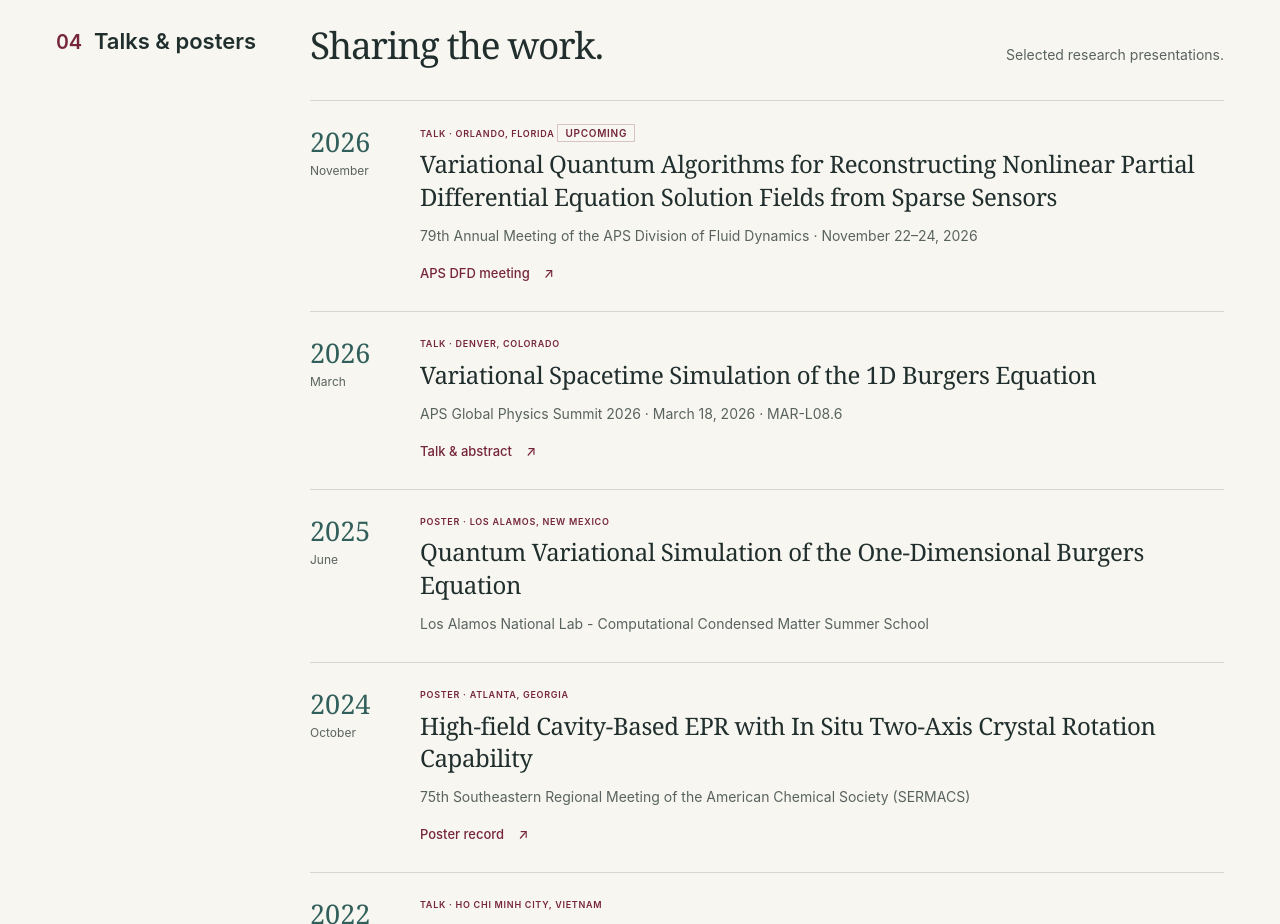
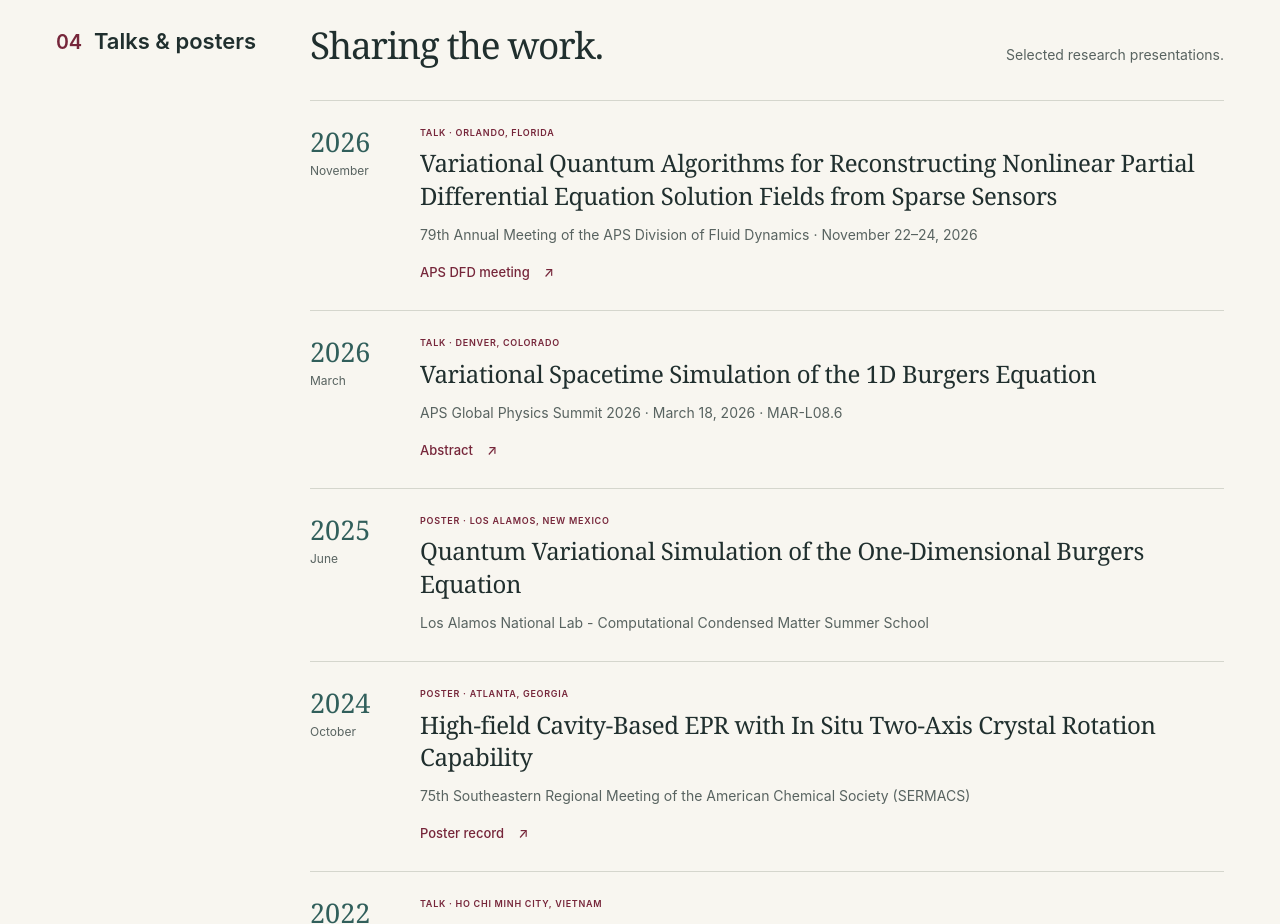
Before and after one commit to nhatquang-nguyen/nhatquang-nguyen.github.io, a plain HTML site: page index.html in a window 1280 px wide. Shown: the part 4660-5584 px from the top of the page. Drawn offline with Linux system fonts and the light colour scheme.

Commit message:
Remove Orlando’s upcoming badge and rename the Denver abstract link

```diff
--- a/index.html
+++ b/index.html
@@ -177,11 +177,11 @@
         <div class="section-heading"><p class="lead">Sharing the work.</p><p>Selected research presentations.</p></div>
         <article class="presentation-row">
           <div class="presentation-date"><span>2026</span><span>November</span></div>
-          <div><p class="eyebrow">Talk · Orlando, Florida <span class="paper-type">Upcoming</span></p><h3>Variational Quantum Algorithms for Reconstructing Nonlinear Partial Differential Equation Solution Fields from Sparse Sensors</h3><p class="presentation-venue">79th Annual Meeting of the APS Division of Fluid Dynamics · November 22–24, 2026</p><a class="text-link" href="https://www.aps.org/events/2026/dfd-annual-meeting-2026">APS DFD meeting <span aria-hidden="true">↗</span></a></div>
+          <div><p class="eyebrow">Talk · Orlando, Florida</p><h3>Variational Quantum Algorithms for Reconstructing Nonlinear Partial Differential Equation Solution Fields from Sparse Sensors</h3><p class="presentation-venue">79th Annual Meeting of the APS Division of Fluid Dynamics · November 22–24, 2026</p><a class="text-link" href="https://www.aps.org/events/2026/dfd-annual-meeting-2026">APS DFD meeting <span aria-hidden="true">↗</span></a></div>
         </article>
         <article class="presentation-row">
           <div class="presentation-date"><span>2026</span><span>March</span></div>
-          <div><p class="eyebrow">Talk · Denver, Colorado</p><h3>Variational Spacetime Simulation of the 1D Burgers Equation</h3><p class="presentation-venue">APS Global Physics Summit 2026 · March 18, 2026 · MAR-L08.6</p><a class="text-link" href="https://meetings-archive.aps.org/smt/2026/mar-l08/6/">Talk &amp; abstract <span aria-hidden="true">↗</span></a></div>
+          <div><p class="eyebrow">Talk · Denver, Colorado</p><h3>Variational Spacetime Simulation of the 1D Burgers Equation</h3><p class="presentation-venue">APS Global Physics Summit 2026 · March 18, 2026 · MAR-L08.6</p><a class="text-link" href="https://meetings-archive.aps.org/smt/2026/mar-l08/6/">Abstract <span aria-hidden="true">↗</span></a></div>
         </article>
         <article class="presentation-row">
           <div class="presentation-date"><span>2025</span><span>June</span></div>
```
